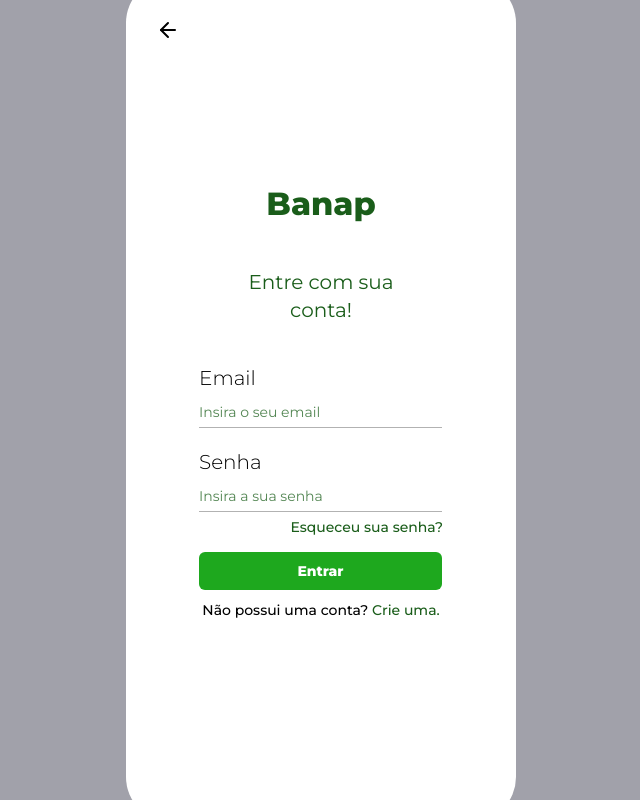
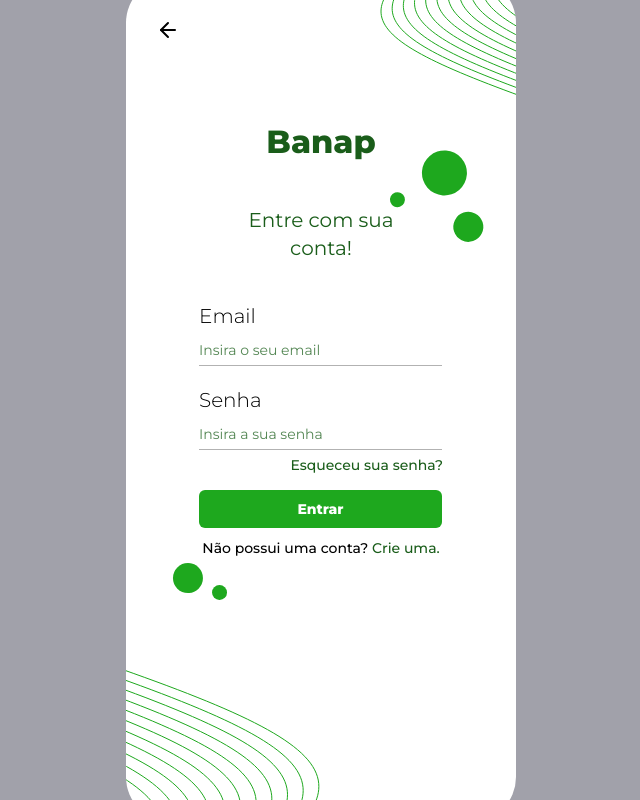
Before and after one commit to banap-app/banap-app, a React (Vite) app: page /login in a window 1280 px wide. Shown: the whole page, without its empty margins (319-959 px from the left). Built offline with nearby package versions, Linux system fonts and the light colour scheme.

Commit message:
Added login page assets

```diff
--- /dev/null
+++ b/src/assets/LoginAssets.jsx
@@ -0,0 +1,162 @@
+export const UpperLines = () => {
+  return (
+    <svg
+      width='136'
+      height='123'
+      viewBox='0 0 136 123'
+      fill='none'
+      xmlns='http://www.w3.org/2000/svg'
+    >
+      <path
+        d='M22.8419 1.9245C-27.721 47.5133 8.6833 73.9472 140.623 122'
+        stroke='#1EA81E'
+      />
+      <path
+        d='M34.0118 -0.86792C-16.551 44.7209 19.8532 71.1548 151.793 119.208'
+        stroke='#1EA81E'
+      />
+      <path
+        d='M45.1817 -3.6604C-5.38112 41.9284 31.0231 68.3623 162.962 116.415'
+        stroke='#1EA81E'
+      />
+      <path
+        d='M56.3512 -6.45282C5.78831 39.136 42.1926 65.5699 174.132 113.623'
+        stroke='#1EA81E'
+      />
+      <path
+        d='M67.5211 -9.2453C16.9582 36.3435 53.3625 62.7774 185.302 110.83'
+        stroke='#1EA81E'
+      />
+      <path
+        d='M78.691 -12.0377C28.1282 33.5511 64.5324 59.985 196.472 108.038'
+        stroke='#1EA81E'
+      />
+      <path
+        d='M89.861 -14.8302C39.2981 30.7586 75.7024 57.1925 207.642 105.245'
+        stroke='#1EA81E'
+      />
+      <path
+        d='M101.03 -17.6226C50.4675 27.9662 86.8718 54.4001 218.811 102.453'
+        stroke='#1EA81E'
+      />
+      <path
+        d='M112.2 -20.4151C61.6375 25.1737 98.0417 51.6076 229.981 99.6604'
+        stroke='#1EA81E'
+      />
+      <path
+        d='M123.37 -23.2075C72.8074 22.3813 109.212 48.8152 241.151 96.868'
+        stroke='#1EA81E'
+      />
+      <path
+        d='M134.54 -26C83.9773 19.5888 120.382 46.0227 252.321 94.0755'
+        stroke='#1EA81E'
+      />
+    </svg>
+  )
+}
+
+export const LowerLines = () => {
+  return (
+    <svg
+      width='194'
+      height='155'
+      viewBox='0 0 194 155'
+      fill='none'
+      xmlns='http://www.w3.org/2000/svg'
+    >
+      <path
+        d='M162.638 169.272C233.12 104.39 181.513 67.7253 -4.83332 2.0298'
+        stroke='#1EA81E'
+      />
+      <path
+        d='M146.961 173.363C217.444 108.482 165.836 71.8169 -20.5096 6.12132'
+        stroke='#1EA81E'
+      />
+      <path
+        d='M131.285 177.455C201.768 112.573 150.16 75.9085 -36.1859 10.2129'
+        stroke='#1EA81E'
+      />
+      <path
+        d='M115.609 181.547C186.092 116.665 134.484 80 -51.8616 14.3044'
+        stroke='#1EA81E'
+      />
+      <path
+        d='M99.933 185.638C170.416 120.757 118.808 84.0915 -67.5379 18.396'
+        stroke='#1EA81E'
+      />
+      <path
+        d='M84.2572 189.73C154.74 124.848 103.132 88.183 -83.2137 22.4875'
+        stroke='#1EA81E'
+      />
+      <path
+        d='M68.5809 193.821C139.064 128.94 87.456 92.2746 -98.89 26.579'
+        stroke='#1EA81E'
+      />
+      <path
+        d='M52.9046 197.913C123.387 133.031 71.7798 96.3661 -114.566 30.6706'
+        stroke='#1EA81E'
+      />
+      <path
+        d='M37.2289 202.004C107.711 137.123 56.104 100.458 -130.242 34.7621'
+        stroke='#1EA81E'
+      />
+      <path
+        d='M21.5526 206.096C92.0352 141.214 40.4277 104.549 -145.918 38.8537'
+        stroke='#1EA81E'
+      />
+      <path
+        d='M5.87681 210.187C76.3594 145.306 24.7519 108.641 -161.594 42.9452'
+        stroke='#1EA81E'
+      />
+    </svg>
+  )
+}
+
+export const UpperBubbles = () => {
+  return (
+    <svg
+      width='122'
+      height='111'
+      viewBox='0 0 122 111'
+      fill='none'
+      xmlns='http://www.w3.org/2000/svg'
+    >
+      <circle
+        cx='57.4363'
+        cy='36.9379'
+        r='22.5'
+        transform='rotate(26.6095 57.4363 36.9379)'
+        fill='#1EA81E'
+      />
+      <circle
+        cx='81.3205'
+        cy='90.8457'
+        r='15'
+        transform='rotate(26.6095 81.3205 90.8457)'
+        fill='#1EA81E'
+      />
+      <circle
+        cx='10.4581'
+        cy='63.7342'
+        r='7.5'
+        transform='rotate(26.6095 10.4581 63.7342)'
+        fill='#1EA81E'
+      />
+    </svg>
+  )
+}
+
+export const LowerBubbles = () => {
+  return (
+    <svg
+      width='55'
+      height='37'
+      viewBox='0 0 55 37'
+      fill='none'
+      xmlns='http://www.w3.org/2000/svg'
+    >
+      <circle cx='15.957' cy='15.044' r='15' fill='#1EA81E' />
+      <circle cx='47.5014' cy='29.5015' r='7.5' fill='#1EA81E' />
+    </svg>
+  )
+}
--- a/src/components/Frame.jsx
+++ b/src/components/Frame.jsx
@@ -4,7 +4,7 @@ const Frame = () => {
   return (
     <>
       <div className='flex h-screen w-screen items-center justify-center overflow-auto bg-zinc-400'>
-        <div className='h-[844px] w-[390px] rounded-[45px] bg-white'>
+        <div className='h-[844px] w-[390px] overflow-hidden rounded-[45px] bg-white'>
           <Outlet />
         </div>
       </div>
--- a/src/pages/LoginForm.jsx
+++ b/src/pages/LoginForm.jsx
@@ -1,18 +1,36 @@
 import { Link, useNavigate } from 'react-router-dom'
 import { ArrowLeft } from 'lucide-react'
+import {
+  UpperLines,
+  LowerLines,
+  UpperBubbles,
+  LowerBubbles,
+} from '../assets/LoginAssets'
 
 function Login() {
   const navigate = useNavigate()
 
   return (
-    <div className='relative flex h-full w-full flex-col items-center justify-center'>
+    <div className='relative flex h-full w-full flex-col items-center'>
+      <div className='absolute right-0 top-[-4px]'>
+        <UpperLines />
+      </div>
+      <div className='absolute bottom-0 left-0'>
+        <LowerLines />
+      </div>
+      <div className='absolute right-[7px] top-[158px]'>
+        <UpperBubbles />
+      </div>
+      <div className='absolute bottom-[222px] left-[46px]'>
+        <LowerBubbles />
+      </div>
       <div
         onClick={() => navigate(-1)}
         className='absolute left-[30px] top-[40px]'
       >
         <ArrowLeft />
       </div>
-      <div className='flex flex-col items-center gap-10'>
+      <div className='mt-[140px] flex flex-col items-center gap-10'>
         <div className='flex flex-col gap-10'>
           <p className='text-center text-[32px] font-extrabold text-[#1a5d1a]'>
             Banap
```
